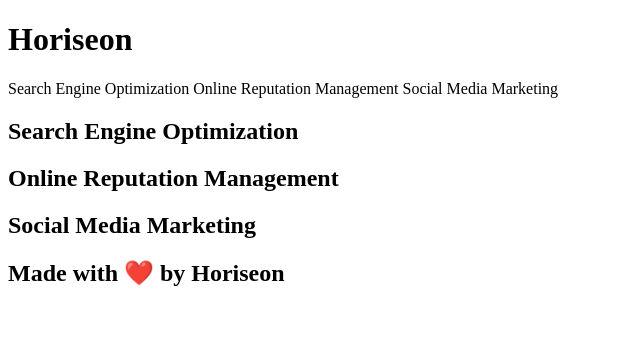
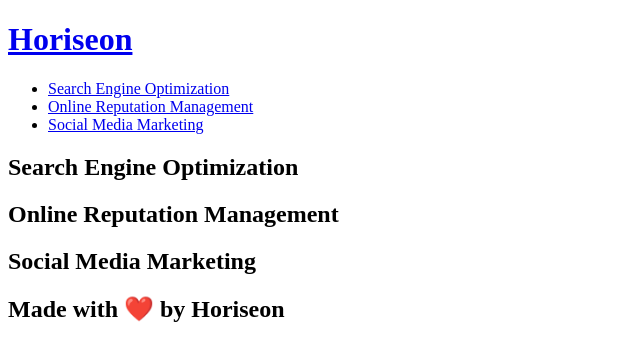
Before and after one commit to carolynking213/horiseon, a plain HTML site: page index.html in a window 1280 px wide. Shown: the whole page, without its empty margins (0-640 px from the left). Drawn offline with Linux system fonts and the light colour scheme.

Commit message:
nav semantic element and homepage return

```diff
--- a/index.html
+++ b/index.html
@@ -7,8 +7,22 @@
     <body>
         <!-- navigation -->
         <header>
-            <h1>Horiseon</h1>
-            Search Engine Optimization Online Reputation Management Social Media Marketing
+            <h1>
+                <a href="/">Horiseon</a>
+            </h1>
+            <nav>
+                <ul>
+                    <li>
+                        <a href="#search-engine-optimization">Search Engine Optimization</a>
+                    </li>
+                    <li>
+                        <a href="#online-reputation-management">Online Reputation Management</a>
+                    </li>
+                    <li>
+                        <a href="#social-media-marketing">Social Media Marketing</a>
+                    </li>
+                </ul>
+            </nav>
         </header>
 
         <!-- hero/jumbotron -->
```
